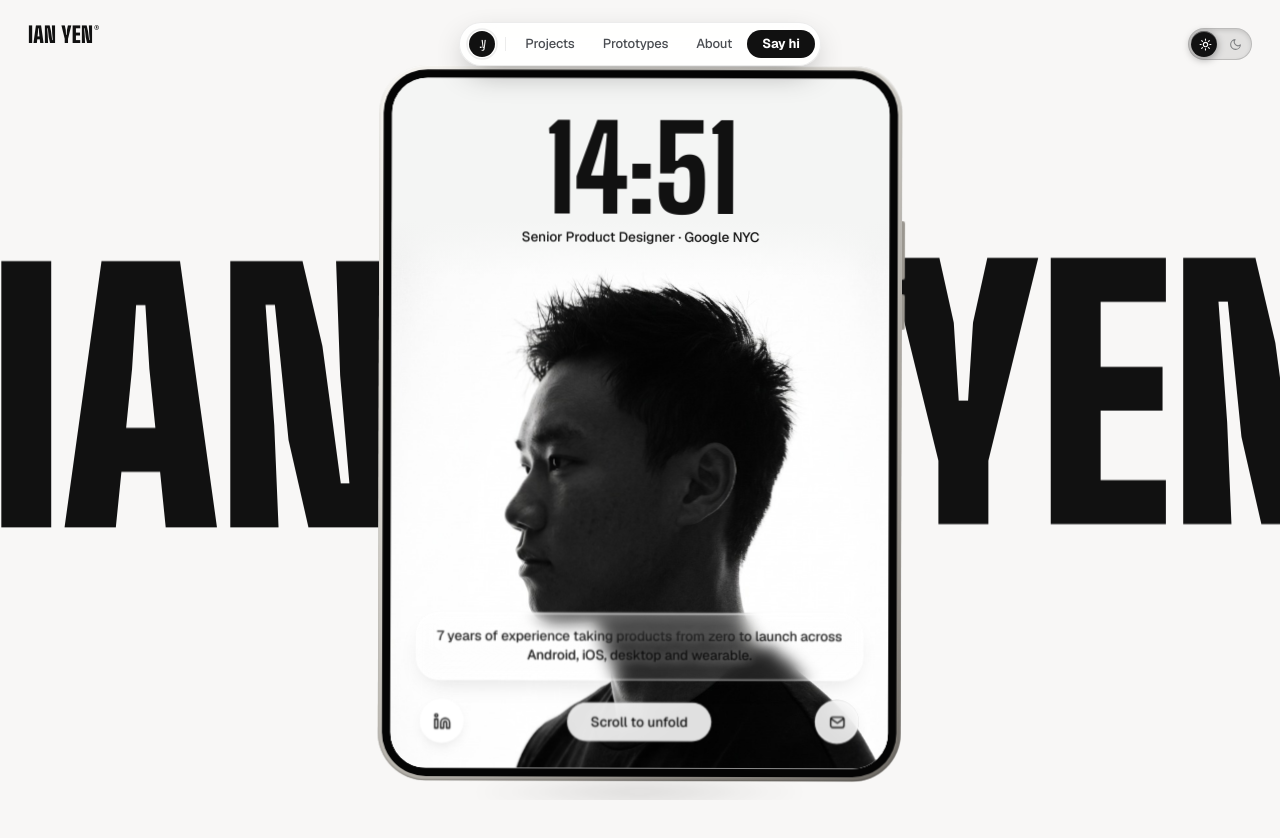
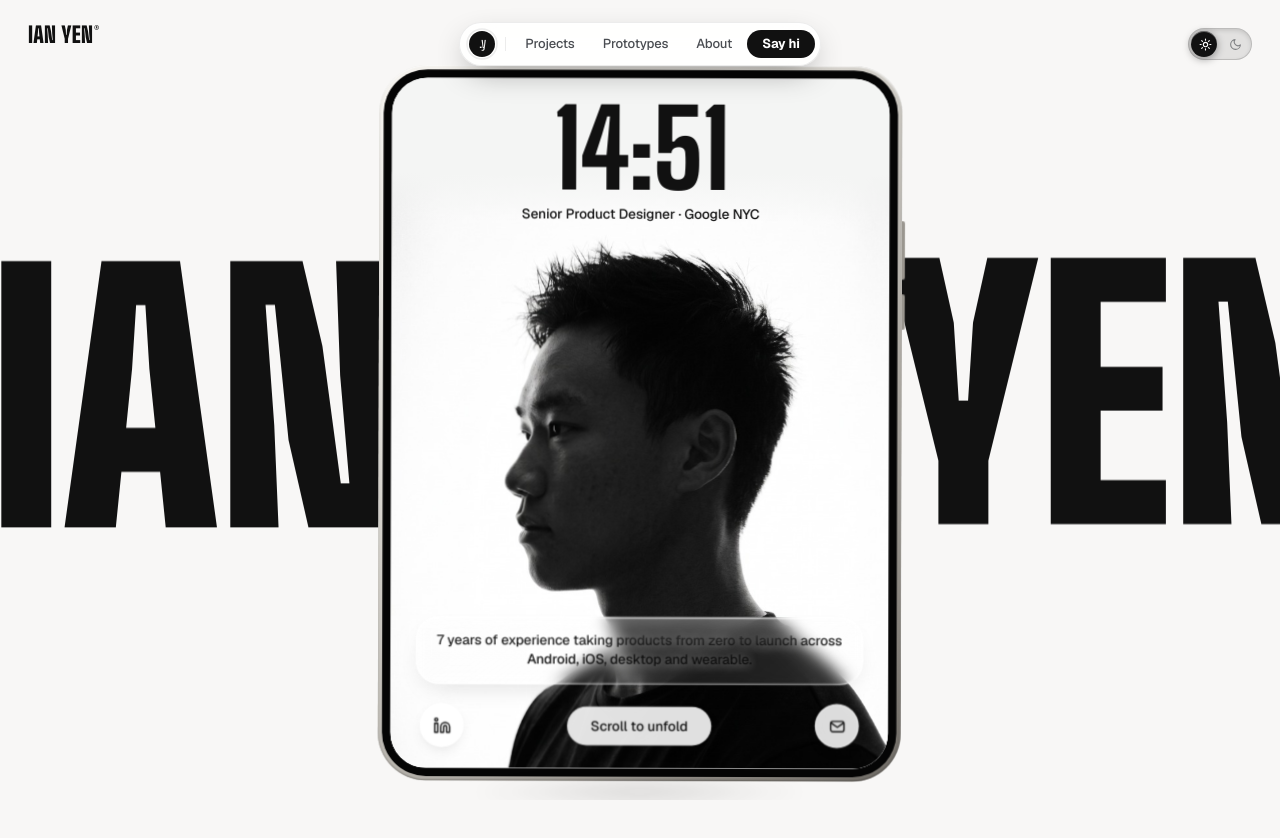
Before and after one commit to ianyen-net/portfolio, a plain HTML site: page index.html in a window 1280 px wide. Shown: the top 838 px of the page. Drawn offline with nearby package versions, Linux system fonts and the light colour scheme; a web font is replaced by a local one.

Commit message:
Raise hero side-profile portrait so chin sits cleanly above intro banner

```diff
--- a/foldfolio.css
+++ b/foldfolio.css
@@ -830,20 +830,20 @@ body[data-fold-bg="orbit"] .fold-ambient-orbit { opacity: 1; }
   flex-direction: column;
   align-items: center;
   justify-content: space-between;
-  padding: 40px 24px 24px;
+  padding: 26px 24px 20px;
   overflow: hidden;
 }
 
-/* Full-bleed backlit side-profile portrait matching foldfolio.framer.website */
+/* Full-bleed backlit side-profile portrait — positioned so chin sits cleanly above the intro banner */
 .fold-lock-portrait-full {
   position: absolute;
   left: 0;
   right: 0;
-  top: 138px;
+  top: 92px;
   width: 100%;
-  height: calc(100% - 138px);
+  height: calc(100% - 92px);
   object-fit: cover;
-  object-position: 50% 18%;
+  object-position: 50% 10%;
   z-index: 1;
   pointer-events: none;
 }
@@ -852,8 +852,8 @@ body[data-fold-bg="orbit"] .fold-ambient-orbit { opacity: 1; }
   position: absolute;
   left: 0;
   right: 0;
-  top: 136px;
-  height: 54px;
+  top: 90px;
+  height: 48px;
   background: linear-gradient(180deg, #F4F5F4 0%, rgba(244, 245, 244, 0) 100%);
   z-index: 2;
   pointer-events: none;
@@ -1152,7 +1152,7 @@ body.is-fold-mode[data-theme="dark"] .fold-lock-icon-btn {
 .fold-lock-time {
   font-family: var(--ff-font-cond);
   font-weight: 800;
-  font-size: 112px;
+  font-size: 102px;
   line-height: 0.84;
   letter-spacing: -0.015em;
   color: #111111;
--- a/index.html
+++ b/index.html
@@ -34,7 +34,7 @@
   <link rel="preload" as="image" href="assets/memoji_about_bust.gif?v=202" fetchpriority="high">
   <link rel="preload" as="image" href="assets/avatar_real_photo.jpg?v=153" fetchpriority="high">
   <link rel="stylesheet" href="style.css?v=234">
-  <link rel="stylesheet" href="foldfolio.css?v=241">
+  <link rel="stylesheet" href="foldfolio.css?v=243">
 </head>
 <body data-theme="light">
   <!-- Viewport-Wrapping Device Frame Bezel (Active When Zoomed Inside Opened Foldable Phone) -->
```
